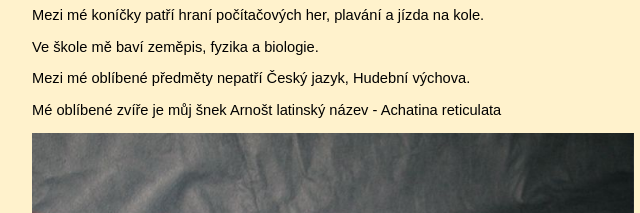
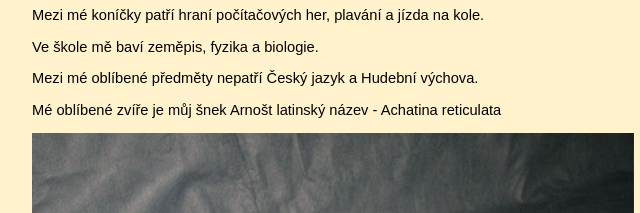
Before and after one commit to schovanek/drhouse-www, a plain HTML site: page index.html in a window 1280 px wide. Shown: the part 206-419 px from the top of the page, 72-712 px from the left. Drawn offline with Linux system fonts and the light colour scheme; a web font is replaced by a local one.

Commit message:
Update index.html

```diff
--- a/index.html
+++ b/index.html
@@ -200,7 +200,7 @@
 <p class="c0 c4"><span class="c1"></span></p>
 <p class="c0"><span class="c1">Ve &scaron;kole m&#283; bav&iacute; zem&#283;pis, fyzika a biologie.</span></p>
 <p class="c0 c4"><span class="c1"></span></p>
-<p class="c0"><span class="c1">Mezi m&eacute; obl&iacute;ben&eacute; p&#345;edm&#283;ty nepat&#345;&iacute; Česk&yacute; jazyk, Hudebn&iacute; v&yacute;chova.</span>
+<p class="c0"><span class="c1">Mezi m&eacute; obl&iacute;ben&eacute; p&#345;edm&#283;ty nepat&#345;&iacute; Česk&yacute; jazyk a Hudebn&iacute; v&yacute;chova.</span>
 </p>
 <p class="c0 c4"><span class="c1"></span></p>
 <p class="c0"><span>M&eacute; obl&iacute;ben&eacute; zv&iacute;&#345;e je m&#367;j &scaron;nek Arno&scaron;t latinsk&yacute; n&aacute;zev - </span><span>Achatina reticulata</span>
```
